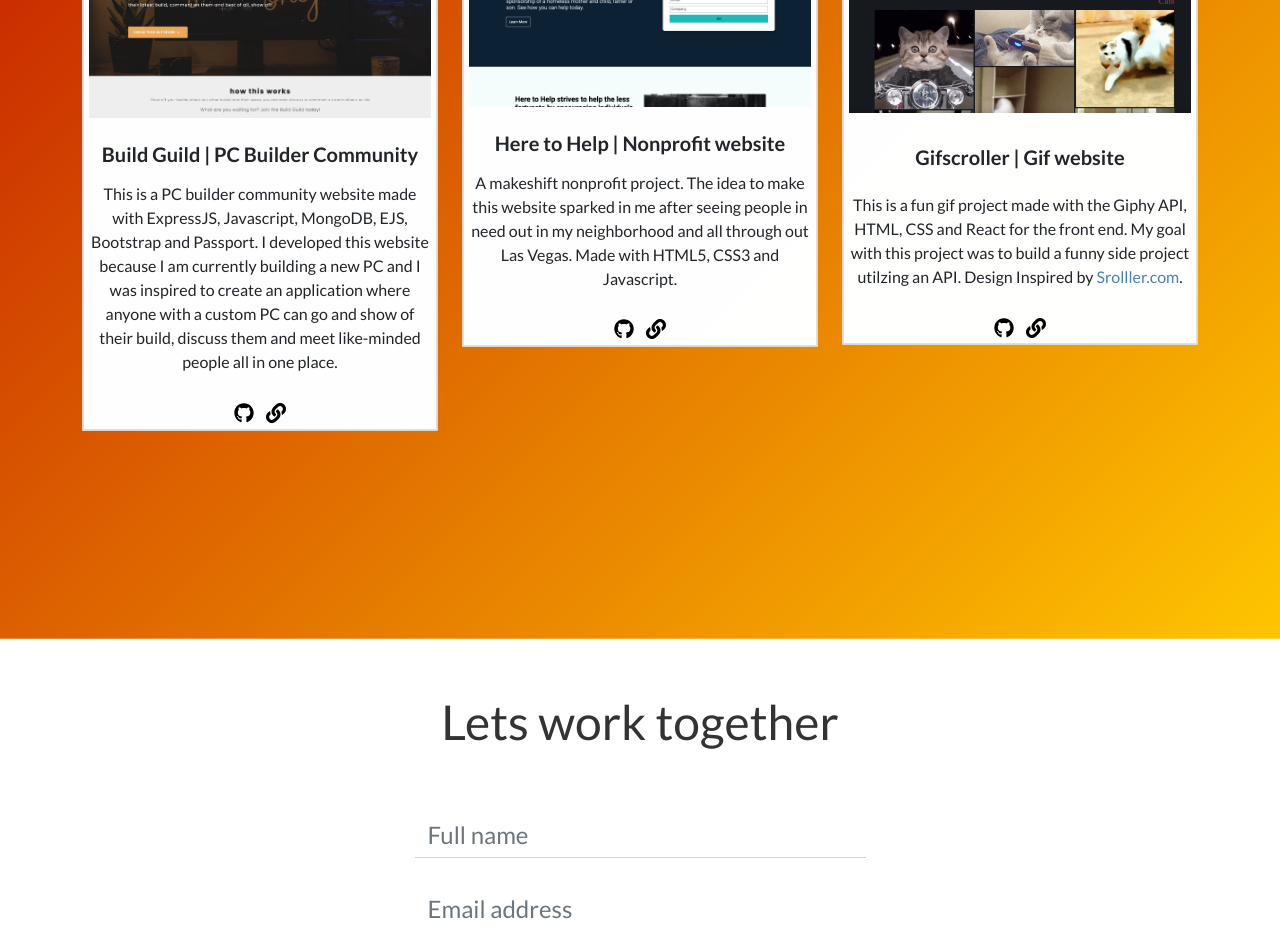
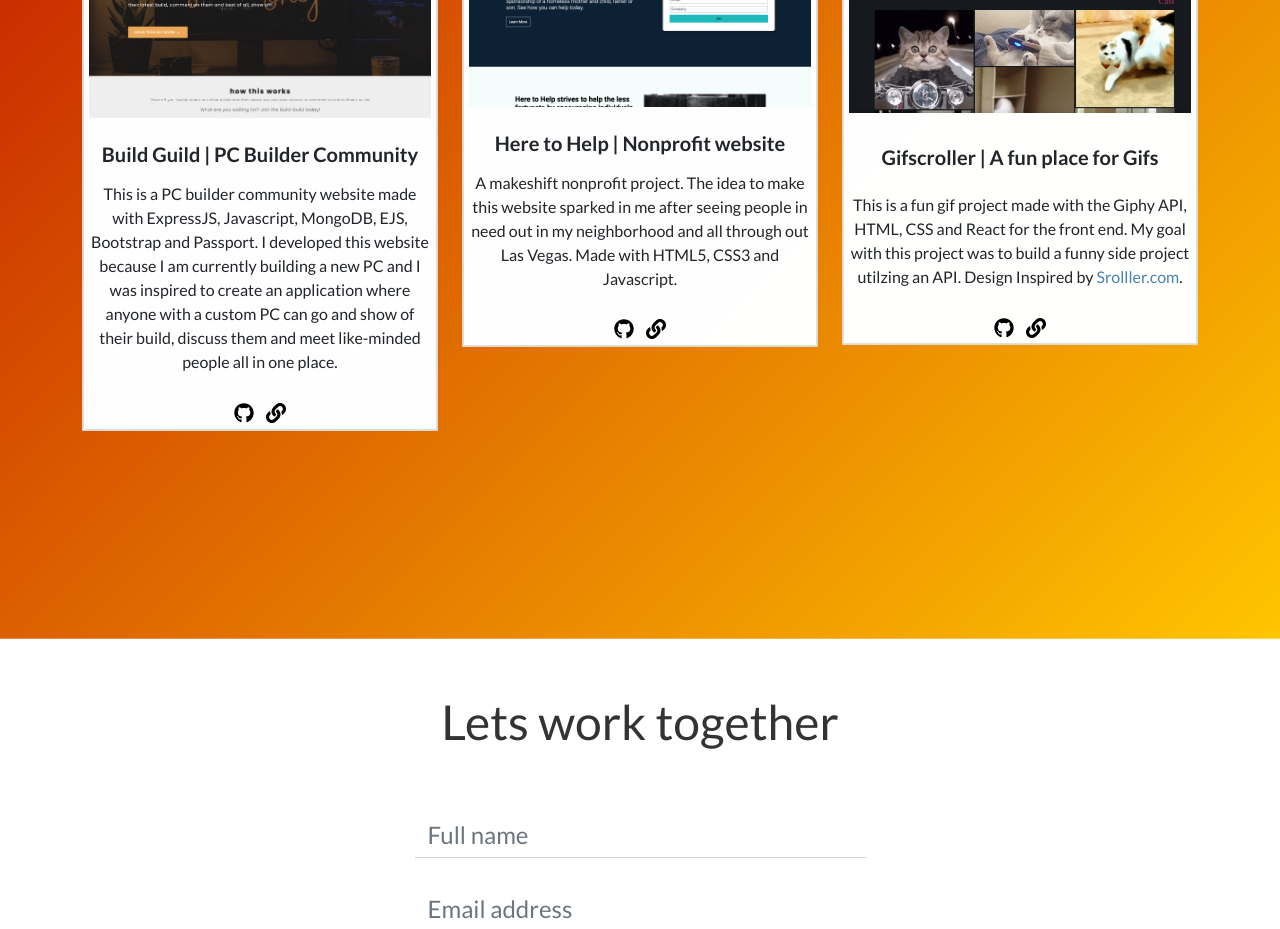
Before and after one commit to JuanMore/My-Personal-Portfolio, a React (Create React App) app: page / in a window 1280 px wide. Shown: the part 1800-2729 px from the top of the page. Built offline with nearby package versions, Linux system fonts and the light colour scheme.

Commit message:
image change

```diff
--- a/src/components/Portfolio.jsx
+++ b/src/components/Portfolio.jsx
@@ -79,10 +79,10 @@ function Portfolio() {
                         </a>
                     </div>
                     <div className="card-title mt-3 py-2">
-                        Gifscroller | Gif website
+                        Gifscroller | A fun place for Gifs
                     </div>
                     <div className="card-body">
-                        <p>This is a fun gif project made with the Giphy API, HTML, CSS and React for the front end. My goal with this project was to build a funny side project utilzing an API. Design Inspired by <a href="https://scrolller.com/">Srolller.com</a>.</p>
+                    <p>This is a fun gif project made with the Giphy API, HTML, CSS and React for the front end. My goal with this project was to build a funny side project utilzing an API. Design Inspired by <a href="https://scrolller.com/">Srolller.com</a>.</p>
                     </div>
                     <div className="card-subtitle">
                         <a href="https://github.com/JuanMore/Gifscroller" target="_blank" rel="noreferrer">
```
